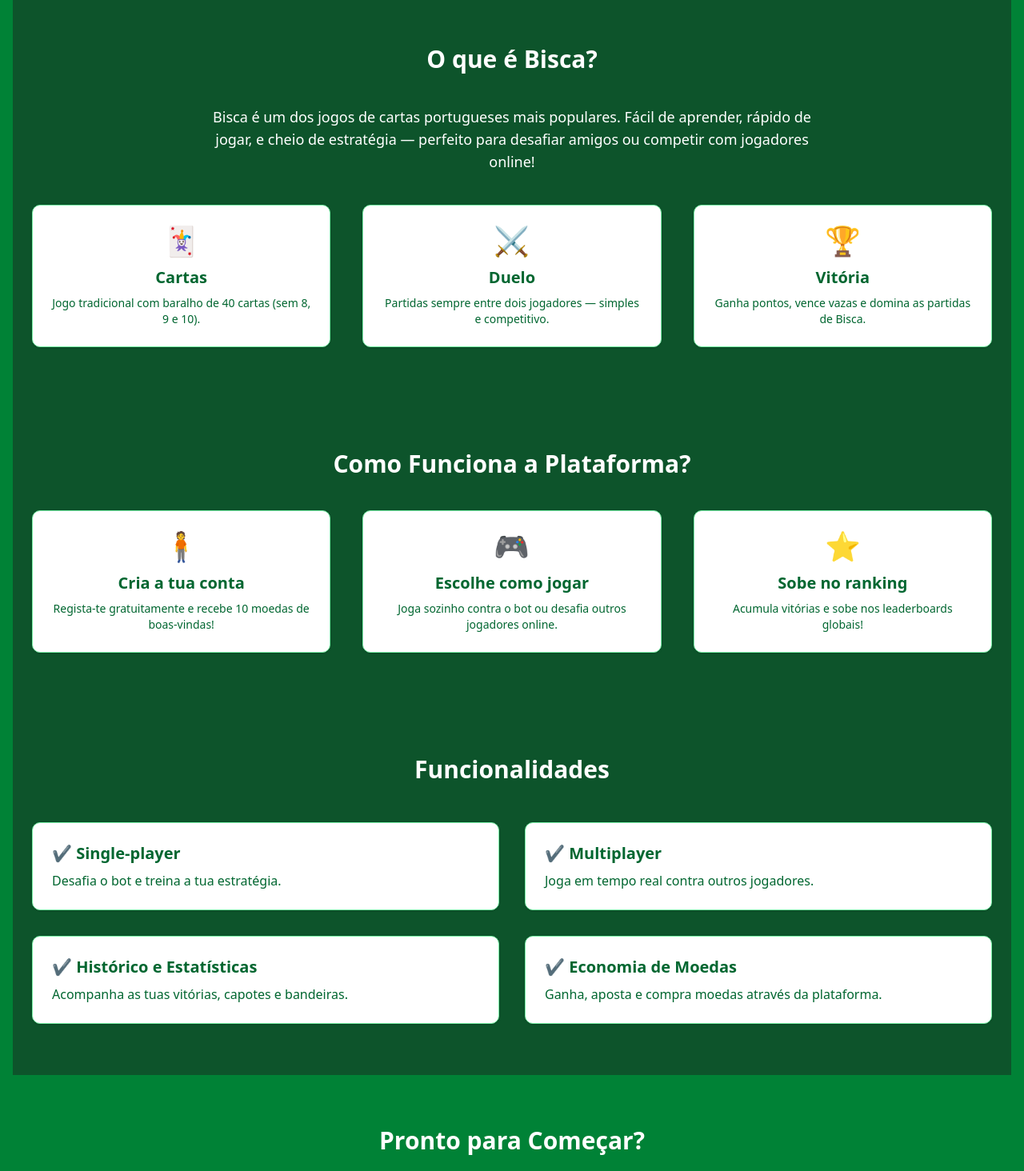
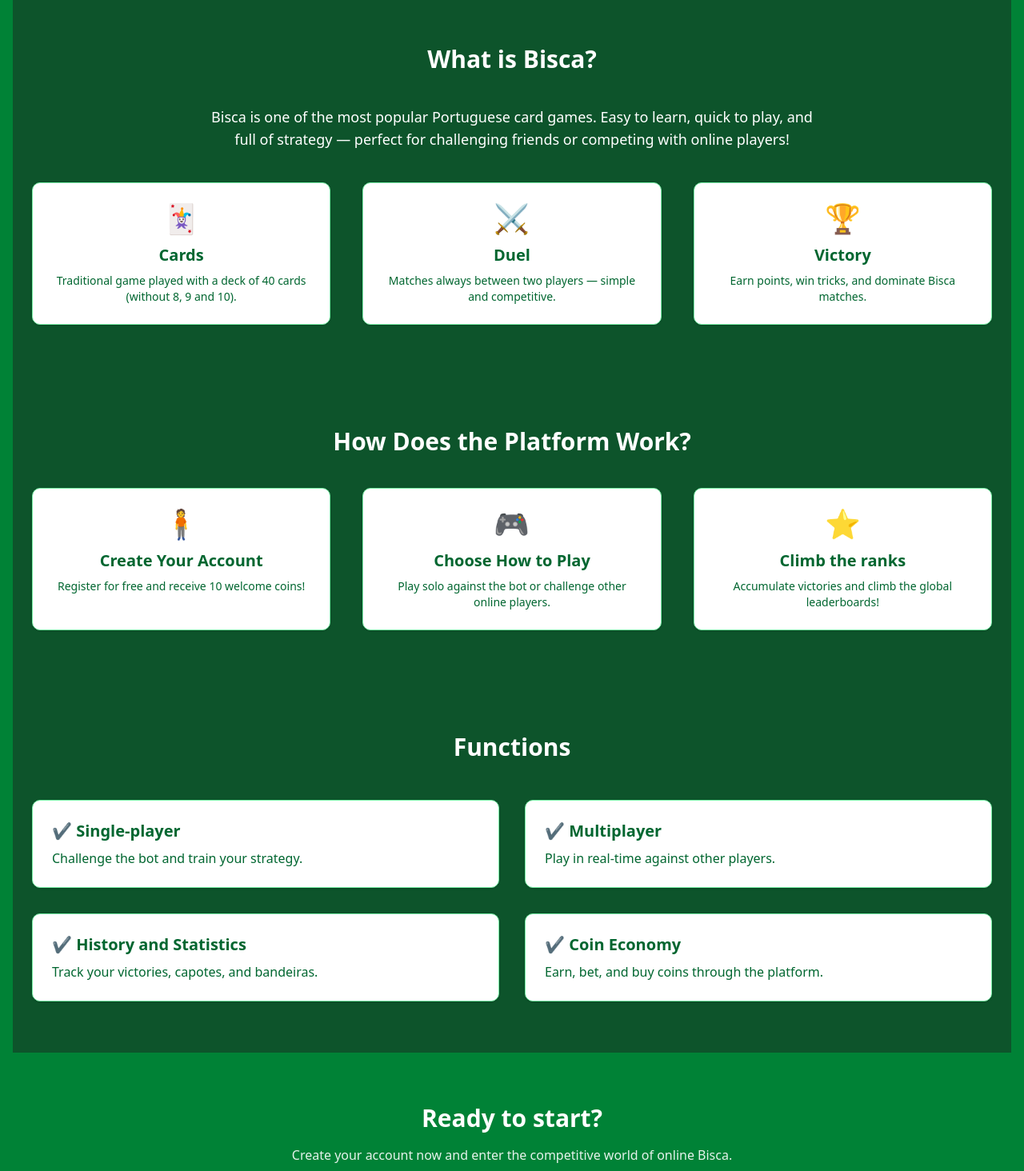
Before and after one commit to AntonioLuisSoaresCarvalho/DADProjetoBisca, a Vue app in the folder frontend/: page / in a window 1280 px wide. Shown: the part 360-1824 px from the top of the page at 80% size. Built offline with nearby package versions, Linux system fonts and the light colour scheme; no server answers.

Commit message:
Um pouco do ingles feito

```diff
--- a/frontend/src/components/layout/Footer.vue
+++ b/frontend/src/components/layout/Footer.vue
@@ -1,5 +1,5 @@
 <template>
   <footer class="bg-green-700 text-white text-center py-4 mt-10">
-    <p class="text-sm">&copy; {{ new Date().getFullYear() }} Bisca Platform — Todos os direitos reservados.</p>
+    <p class="text-sm">&copy; {{ new Date().getFullYear() }} Bisca Platform — All rights reserved.</p>
   </footer>
 </template>
--- a/frontend/src/views/HomeView.vue
+++ b/frontend/src/views/HomeView.vue
@@ -3,40 +3,40 @@
 
     <section class="text-center bg-green-700 py-15 bg-linear-to-b text-white">
       <h1 class="text-5xl font-extrabold mb-4 drop-shadow-md">
-        Bem-vindo à Plataforma Bisca
+        Welcome to the Bisca Platform
       </h1>
 
       <p class="text-lg opacity-90 max-w-2xl mx-auto mb-8">
-        Joga Bisca de forma rápida, divertida e segura — sozinho ou contra outros jogadores online!
+        Play Bisca in a fun, quick, and secure way — alone or against other players online!
       </p>
     </section>
 
     <section class="py-16 px-6 mx-auto">
-      <h2 class="text-3xl font-bold text-white  text-center mb-10">O que é Bisca?</h2>
+      <h2 class="text-3xl font-bold text-white  text-center mb-10">What is Bisca?</h2>
 
       <p class="text-lg text-center text-white max-w-3xl mx-auto mb-8">
-        Bisca é um dos jogos de cartas portugueses mais populares. Fácil de aprender, rápido de jogar,
-        e cheio de estratégia — perfeito para desafiar amigos ou competir com jogadores online!
+        Bisca is one of the most popular Portuguese card games. Easy to learn, quick to play,
+        and full of strategy — perfect for challenging friends or competing with online players!
       </p>
 
       <div class="grid md:grid-cols-3 gap-10 mt-10">
 
         <div class="bg-white p-6 rounded-lg shadow border border-green-300 text-center">
           <div class="text-4xl mb-3">🃏</div>
-          <h3 class="font-bold text-xl mb-2 text-green-800">Cartas</h3>
-          <p class="text-sm">Jogo tradicional com baralho de 40 cartas (sem 8, 9 e 10).</p>
+          <h3 class="font-bold text-xl mb-2 text-green-800">Cards</h3>
+          <p class="text-sm">Traditional game played with a deck of 40 cards (without 8, 9 and 10).</p>
         </div>
 
         <div class="bg-white p-6 rounded-lg shadow border border-green-300 text-center">
           <div class="text-4xl mb-3">⚔️</div>
-          <h3 class="font-bold text-xl mb-2 text-green-800">Duelo</h3>
-          <p class="text-sm">Partidas sempre entre dois jogadores — simples e competitivo.</p>
+          <h3 class="font-bold text-xl mb-2 text-green-800">Duel</h3>
+          <p class="text-sm">Matches always between two players — simple and competitive.</p>
         </div>
 
         <div class="bg-white p-6 rounded-lg shadow border border-green-300 text-center">
           <div class="text-4xl mb-3">🏆</div>
-          <h3 class="font-bold text-xl mb-2 text-green-800">Vitória</h3>
-          <p class="text-sm">Ganha pontos, vence vazas e domina as partidas de Bisca.</p>
+          <h3 class="font-bold text-xl mb-2 text-green-800">Victory</h3>
+          <p class="text-sm">Earn points, win tricks, and dominate Bisca matches.</p>
         </div>
 
       </div>
@@ -45,32 +45,32 @@
 
     <section class="bg-green-900 py-16 px-6">
       <h2 class="text-3xl font-bold text-center text-white mb-10">
-        Como Funciona a Plataforma?
+        How Does the Platform Work?
       </h2>
 
       <div class="grid md:grid-cols-3 gap-10  mx-auto">
 
         <div class="text-center bg-white p-6 rounded-lg shadow border border-green-300">
           <div class="text-4xl mb-3">🧍</div>
-          <h3 class="font-bold text-xl mb-2">Cria a tua conta</h3>
+          <h3 class="font-bold text-xl mb-2">Create Your Account</h3>
           <p class="text-sm">
-            Regista-te gratuitamente e recebe 10 moedas de boas-vindas!
+            Register for free and receive 10 welcome coins!
           </p>
         </div>
 
         <div class="text-center bg-white p-6 rounded-lg shadow border border-green-300">
           <div class="text-4xl mb-3">🎮</div>
-          <h3 class="font-bold text-xl mb-2">Escolhe como jogar</h3>
+          <h3 class="font-bold text-xl mb-2">Choose How to Play</h3>
           <p class="text-sm">
-            Joga sozinho contra o bot ou desafia outros jogadores online.
+            Play solo against the bot or challenge other online players.
           </p>
         </div>
 
         <div class="text-center bg-white p-6 rounded-lg shadow border border-green-300">
           <div class="text-4xl mb-3">⭐</div>
-          <h3 class="font-bold text-xl mb-2">Sobe no ranking</h3>
+          <h3 class="font-bold text-xl mb-2">Climb the ranks</h3>
           <p class="text-sm">
-            Acumula vitórias e sobe nos leaderboards globais!
+            Accumulate victories and climb the global leaderboards!
           </p>
         </div>
 
@@ -78,28 +78,28 @@
     </section>
 
     <section class="py-16 px-6  mx-auto">
-      <h2 class="text-3xl font-bold text-white text-center mb-12">Funcionalidades</h2>
+      <h2 class="text-3xl font-bold text-white text-center mb-12">Functions</h2>
 
       <div class="grid md:grid-cols-2 gap-8">
 
         <div class="bg-white p-6 rounded-lg shadow border border-green-300">
           <h3 class="font-bold text-xl text-green-800 mb-2">✔ Single-player</h3>
-          <p>Desafia o bot e treina a tua estratégia.</p>
+          <p>Challenge the bot and train your strategy.</p>
         </div>
 
         <div class="bg-white p-6 rounded-lg shadow border border-green-300">
           <h3 class="font-bold text-xl text-green-800 mb-2">✔ Multiplayer</h3>
-          <p>Joga em tempo real contra outros jogadores.</p>
+          <p>Play in real-time against other players.</p>
         </div>
 
         <div class="bg-white p-6 rounded-lg shadow border border-green-300">
-          <h3 class="font-bold text-xl text-green-800 mb-2">✔ Histórico e Estatísticas</h3>
-          <p>Acompanha as tuas vitórias, capotes e bandeiras.</p>
+          <h3 class="font-bold text-xl text-green-800 mb-2">✔ History and Statistics</h3>
+          <p>Track your victories, capotes, and bandeiras.</p>
         </div>
 
         <div class="bg-white p-6 rounded-lg shadow border border-green-300">
-          <h3 class="font-bold text-xl text-green-800 mb-2">✔ Economia de Moedas</h3>
-          <p>Ganha, aposta e compra moedas através da plataforma.</p>
+          <h3 class="font-bold text-xl text-green-800 mb-2">✔ Coin Economy</h3>
+          <p>Earn, bet, and buy coins through the platform.</p>
         </div>
 
       </div>
@@ -107,17 +107,17 @@
 
      <template v-if="!auth.user">
         <section class="text-center py-16 bg-green-700 text-white">
-          <h2 class="text-3xl font-bold mb-4">Pronto para Começar?</h2>
+          <h2 class="text-3xl font-bold mb-4">Ready to start?</h2>
 
           <p class="opacity-90 mb-8">
-            Cria já a tua conta e entra no mundo competitivo da Bisca online.
+            Create your account now and enter the competitive world of online Bisca.
           </p>
 
           <router-link
             to="/register"
             class="px-10 py-3 bg-white text-green-700 rounded-lg font-semibold shadow hover:bg-green-100 transition"
           >
-            Criar Conta Gratuitamente
+            Create a Free Account
           </router-link>
         </section>
      </template>
```
Also changed, not shown: frontend/src/views/user/ProfileView.vue (+23 -23 lines).
